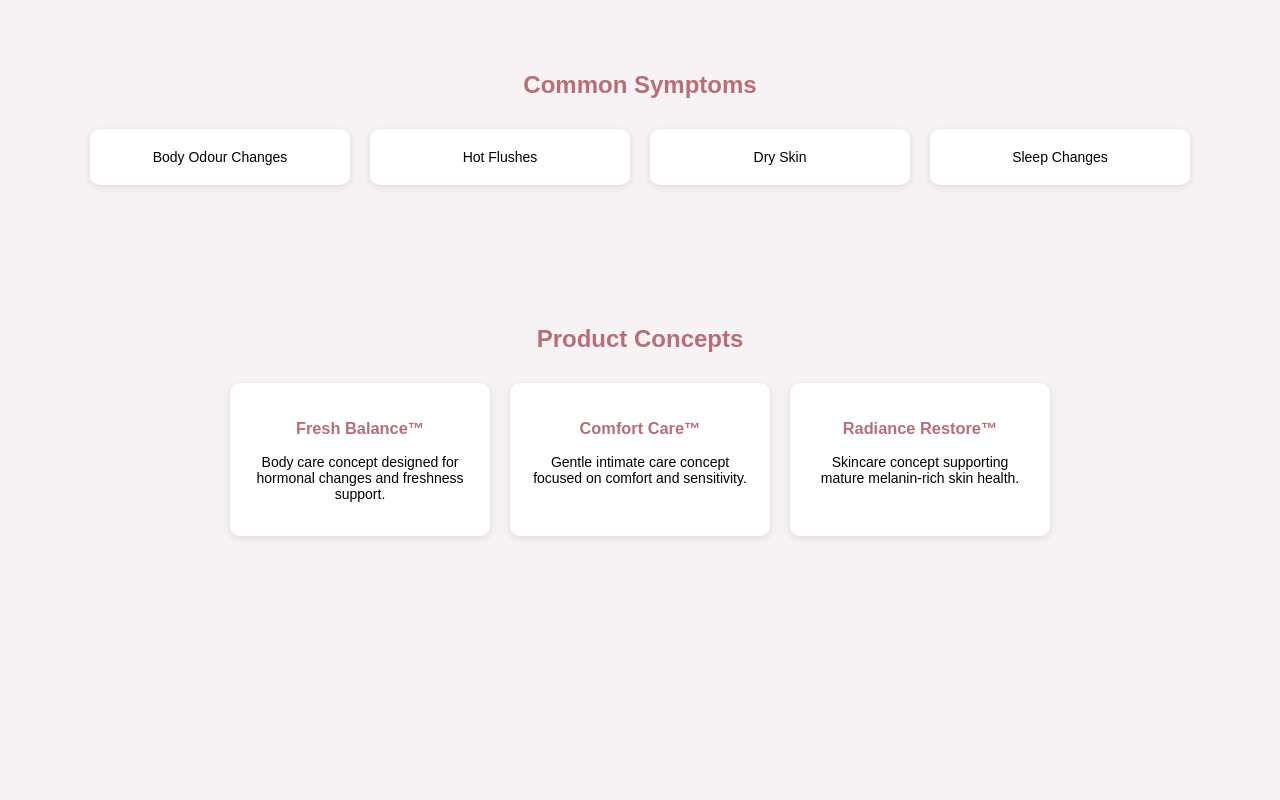
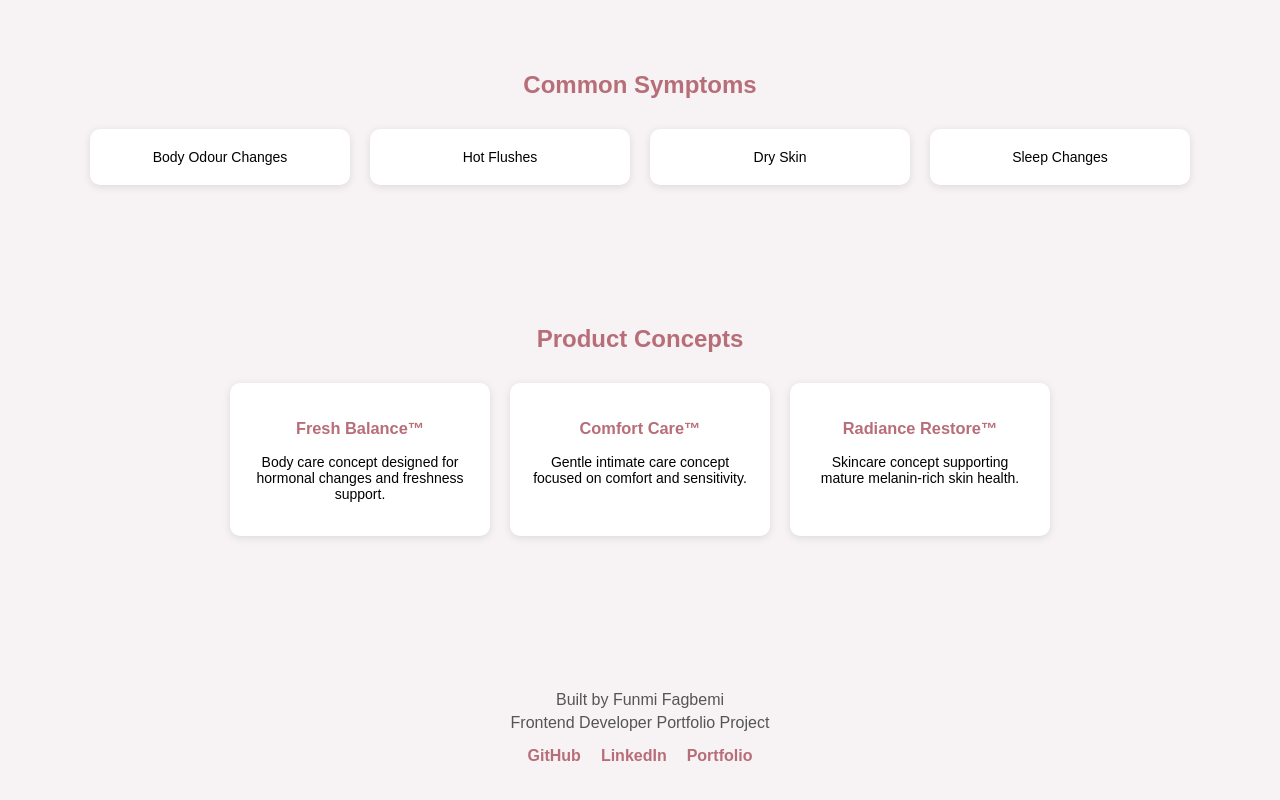
Before and after one commit to Funmi77/melanin-menopause, a React (Create React App) app: page / in a window 1280 px wide. Shown: the part 380-1180 px from the top of the page. Before the commit the page ends 976 px from the top, so only its background shows below. Built offline with nearby package versions, Linux system fonts and the light colour scheme.

Commit message:
Built Footer

```diff
--- a/src/App.css
+++ b/src/App.css
@@ -103,3 +103,25 @@ button {
 .card h3 {
   color: #b76e79;
 }
+.footer {
+  text-align: center;
+  padding: 50px 20px;
+  background-color: #f7f2f3;
+  margin-top: 40px;
+}
+
+.footer p {
+  margin: 5px 0;
+  color: #555;
+}
+
+.links {
+  margin-top: 15px;
+}
+
+.links a {
+  margin: 0 10px;
+  text-decoration: none;
+  color: #b76e79;
+  font-weight: bold;
+}
--- a/src/App.js
+++ b/src/App.js
@@ -2,6 +2,7 @@ import "./App.css";
 import Hero from "./components/Hero";
 import Symptoms from "./components/Symptoms";
 import Products from "./components/Products";
+import Footer from "./components/Footer";
 
 function App() {
   return (
@@ -9,6 +10,7 @@ function App() {
       <Hero />
       <Symptoms />
       <Products />
+      <Footer />
     </div>
   );
 }
--- /dev/null
+++ b/src/components/Footer.js
@@ -0,0 +1,16 @@
+function Footer() {
+  return (
+    <div className="footer">
+      <p>Built by Funmi Fagbemi</p>
+      <p>Frontend Developer Portfolio Project</p>
+
+      <div className="links">
+        <a href="https://github.com/Funmi77">GitHub</a>
+        <a href="www.linkedin.com/in/funmilayo-fagbemi">LinkedIn</a>
+        <a href="https://portfoilo-page.netlify.app/">Portfolio</a>
+      </div>
+    </div>
+  );
+}
+
+export default Footer;
```
